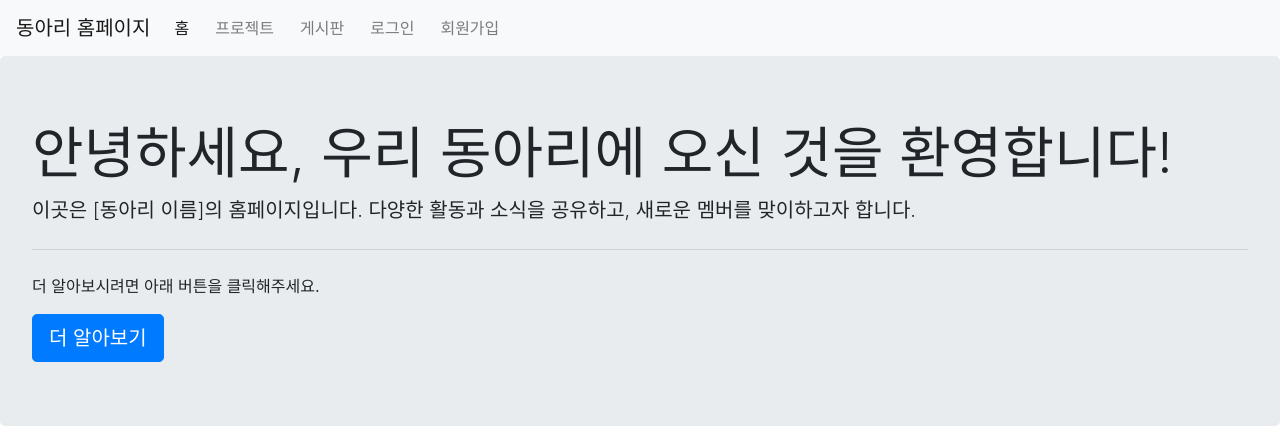
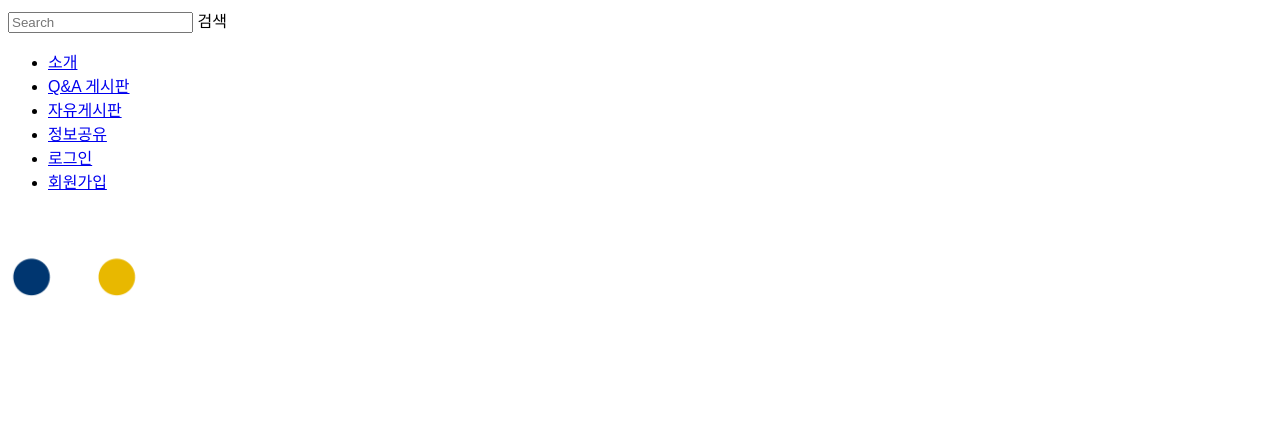
Before and after one commit to WriteUp-Page/ClubPageBackend, a Flask app: page / in a window 1280 px wide. Shown: the top 435 px of the page. After the commit the page ends 296 px from the top, so only its background shows below. Run offline with Flask 3, Linux system fonts and the light colour scheme; some libraries are stand-ins or nearby versions.

Commit message:
chore: Add 404 page template and update base and home templates

```diff
--- a/templates/base.html
+++ b/templates/base.html
@@ -1,50 +1,40 @@
 <!DOCTYPE html>
 <html lang="en">
 <head>
-    <meta charset="UTF-8">
-    <meta name="viewport" content="width=device-width, initial-scale=1.0">
-    <title>{% block title %}{% endblock %}</title>
-    <link rel="stylesheet" href="{{ url_for('static', filename='css/style.css') }}">
-    <link rel="stylesheet" href="https://stackpath.bootstrapcdn.com/bootstrap/4.5.2/css/bootstrap.min.css">
+    <meta charset="UTF-8" />
+    <meta name="viewport" content="width=device-width, initial-scale=1.0" />
+    <title>Writeup</title>
+    <!-- <link rel="stylesheet" type="text/css" href="style.css" /> -->
+    <link rel="stylesheet" type="text/css" href="{{ url_for('static', filename='css/style.css') }}" />
+    <link rel="preconnect" href="https://fonts.googleapis.com" />
+    <link rel="preconnect" href="https://fonts.gstatic.com" crossorigin />
+    <link href="https://fonts.googleapis.com/css2?family=Noto+Sans+KR:wght@100..900&display=swap" rel="stylesheet" />
 </head>
 <body>
-    <nav class="navbar navbar-expand-lg navbar-light bg-light">
-        <a class="navbar-brand" href="#">동아리 홈페이지</a>
-        <button class="navbar-toggler" type="button" data-toggle="collapse" data-target="#navbarNav" aria-controls="navbarNav" aria-expanded="false" aria-label="Toggle navigation">
-            <span class="navbar-toggler-icon"></span>
-        </button>
-        <div class="collapse navbar-collapse" id="navbarNav">
-            <ul class="navbar-nav">
-                <li class="nav-item active">
-                    <a class="nav-link" href="{{ url_for('home') }}">홈 <span class="sr-only">(current)</span></a>
-                </li>
-                <li class="nav-item">
-                    <a class="nav-link" href="{{ url_for('project') }}">프로젝트</a>
-                </li>
-                <li class="nav-item">
-                    <a class="nav-link" href="{{ url_for('board') }}">게시판</a>
-                </li>
-                {% if current_user.is_authenticated %}
-                    <li class="nav-item">
-                        <a class="nav-link" href="{{ url_for('logout') }}">로그아웃</a>
-                    </li>
-                {% else %}
-                    <li class="nav-item">
-                        <a class="nav-link" href="{{ url_for('login') }}">로그인</a>
-                    </li>
-                    <li class="nav-item">
-                        <a class="nav-link" href="{{ url_for('register') }}">회원가입</a>
-                    </li>
-                {% endif %}
-            </ul>
+    <div class="wrap">
+        <div class="intro">
+            <div class="header">
+                <div class="searcherArea">
+                    <form>
+                        <input type="search" placeholder="Search" />
+                        <span>검색</span>
+                    </form>
+                </div>
+                <ul class="nav">
+                    <li><a href="/intro.html">소개</a></li>
+                    <li><a href="/qna.html">Q&A 게시판</a></li>
+                    <li><a href="/board.html">자유게시판</a></li>
+                    <li><a href="/info.html">정보공유</a></li>
+
+                    <li><a href="/login.html">로그인</a></li>
+                    <li><a href="/register.html">회원가입</a></li>
+                </ul>
+            </div>
+            <div class="image">
+                <!-- <img src="logo.png" alt="error" width="230" height="60" /> -->
+                <img src="{{ url_for('static', filename='images/logo.png') }}" alt="error" width="100%" height="100%" />
+            </div>
         </div>
-    </nav>
-
-    {% block content %}
-    {% endblock %}
-
-    <script src="https://code.jquery.com/jquery-3.5.1.slim.min.js"></script>
-    <script src="https://cdn.jsdelivr.net/npm/@popperjs/core@2.5.2/dist/umd/popper.min.js"></script>
-    <script src="https://stackpath.bootstrapcdn.com/bootstrap/4.5.2/js/bootstrap.min.js"></script>
+    </div>
 </body>
 </html>
--- a/templates/home.html
+++ b/templates/home.html
@@ -1,27 +1,43 @@
 {% extends 'base.html' %}
 
 {% block content %}
-<div class="jumbotron">
-  <h1 class="display-4">안녕하세요, 우리 동아리에 오신 것을 환영합니다!</h1>
-  <p class="lead">이곳은 [동아리 이름]의 홈페이지입니다. 다양한 활동과 소식을 공유하고, 새로운 멤버를 맞이하고자 합니다.</p>
-  <hr class="my-4">
-  <p>더 알아보시려면 아래 버튼을 클릭해주세요.</p>
-  <a class="btn btn-primary btn-lg" href="#" role="button">더 알아보기</a>
+<div class="intro">
+    <div class="intro_text">
+        <h1>동아리 소개</h1>
+        <h4 class="contents1">
+            writeup 동아리는 여러프로젝트를 진행하고<br />현재 진행중인
+            프로젝트는 "자격증 스터디, 홈페이지 웹개발,악성코드개발 리버싱스터디
+            등이 있습니다.<br />다양한 동아리 프로젝트를 통해 많은 경험과 실력을
+            쌓아가는 동아리 생활이 됐으면 좋겠습니다.
+        </h4>
+    </div>
 </div>
-
-<div class="container">
-  <div class="row">
-    <div class="col-sm-4">
-      <div class="card">
-        <img src="{{ url_for('static', filename='images/activity.jpg') }}" class="card-img-top" alt="활동 사진">
-        <div class="card-body">
-          <h5 class="card-title">활동 제목</h5>
-          <p class="card-text">이 활동에 대한 간단한 설명을 여기에 추가합니다.</p>
-          <a href="#" class="btn btn-primary">자세히 보기</a>
+<!--intro end-->
+<ul class="amount">
+    <li>
+        <div>
+            <div class="contents1">aa</div>
+            <div class="result">9817328</div>
         </div>
-      </div>
-    </div>
-    <!-- 추가 카드를 이 위치에 복사하여 붙여넣기 하세요 -->
-  </div>
-</div>
+    </li>
+    <li>
+        <div>
+            <div class="contents1">bb</div>
+            <div class="result">93,234</div>
+        </div>
+    </li>
+    <li>
+        <div>
+            <div class="contents1">cc</div>
+            <div class="result">h187293</div>
+        </div>
+    </li>
+    <li>
+        <div>
+            <div class="contents1">dd</div>
+            <div class="result">57,221,084</div>
+        </div>
+    </li>
+</ul>
+<!-- amount end -->
 {% endblock %}
--- /dev/null
+++ b/templates/intro.html
@@ -0,0 +1,5 @@
+{% extends 'base.html' %}
+
+{% block content %}
+
+{% endblock %}
```
Also changed, not shown: templates/404.html (added, +30 -0 lines), static/images/img3.png (renamed from static/img/img3.png), static/images/logo.png (renamed from static/img/logo.png).
